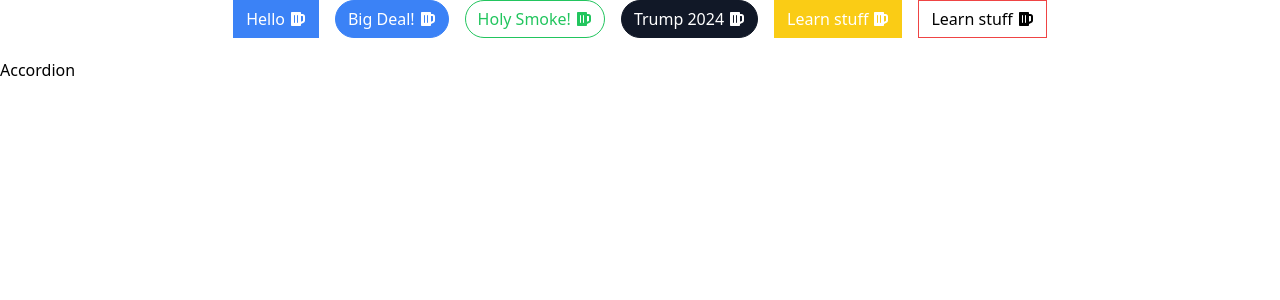
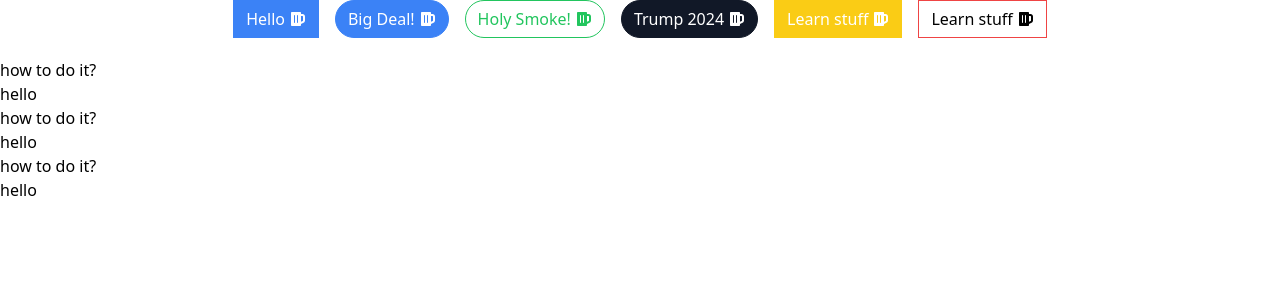
Before and after one commit to zdTang/stephen_react_Mike_learn, a React (Create React App) app in the folder learn_jsx/: page / in a window 1280 px wide. Shown: the top 300 px of the page. Built offline with nearby package versions, Linux system fonts and the light colour scheme.

Commit message:
c10-178 Reminder on Building Lists

```diff
--- a/learn_jsx/src/App.js
+++ b/learn_jsx/src/App.js
@@ -3,14 +3,17 @@
 const App = () => {
   const items = [
     {
+      id: "sdsdd",
       label: "how to do it?",
       content: "hello",
     },
     {
+      id: "wewsfe",
       label: "how to do it?",
       content: "hello",
     },
     {
+      id: "evxne",
       label: "how to do it?",
       content: "hello",
     },
--- a/learn_jsx/src/components/Accordion.js
+++ b/learn_jsx/src/components/Accordion.js
@@ -1,6 +1,15 @@
 const Accordion = ({ items }) => {
   console.log(items);
-  return <div>Accordion</div>;
+
+  const renderedItems = items.map((item) => {
+    return (
+      <div key={item.id}>
+        <div>{item.label}</div>
+        <div>{item.content}</div>
+      </div>
+    );
+  });
+  return <div>{renderedItems}</div>;
 };
 
 export default Accordion;
```
